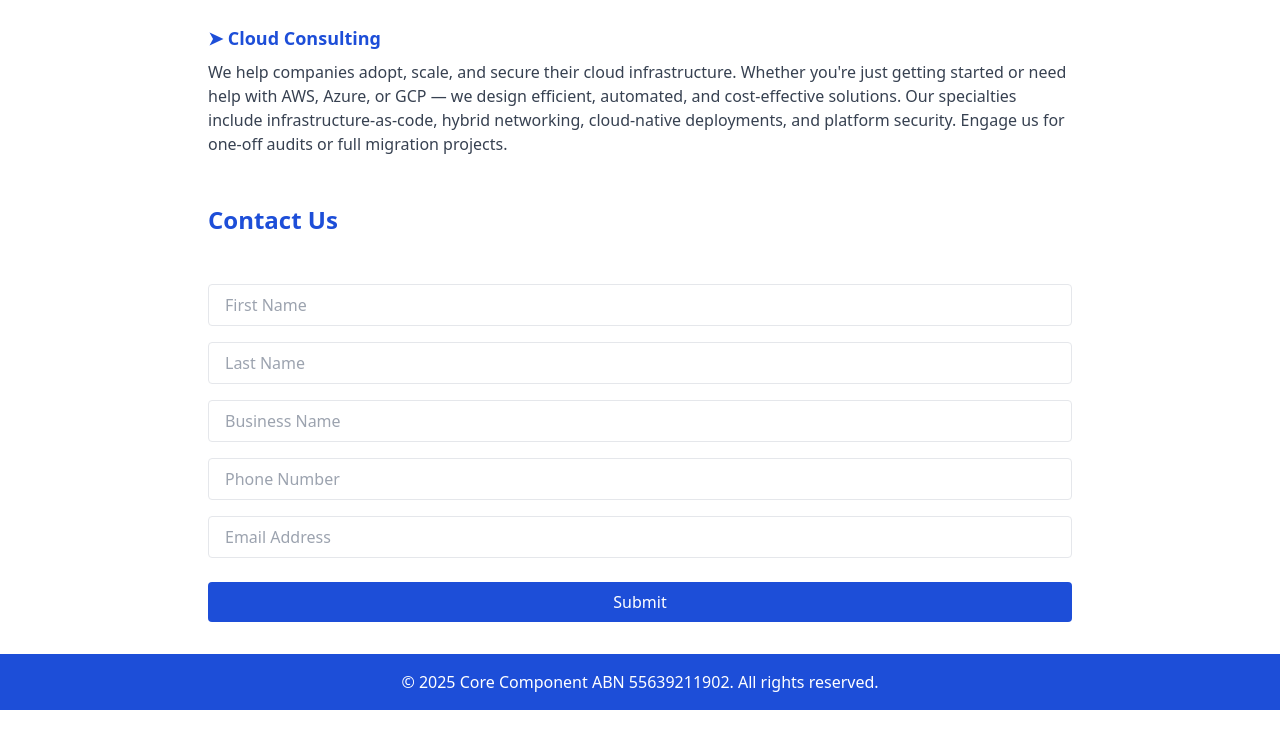
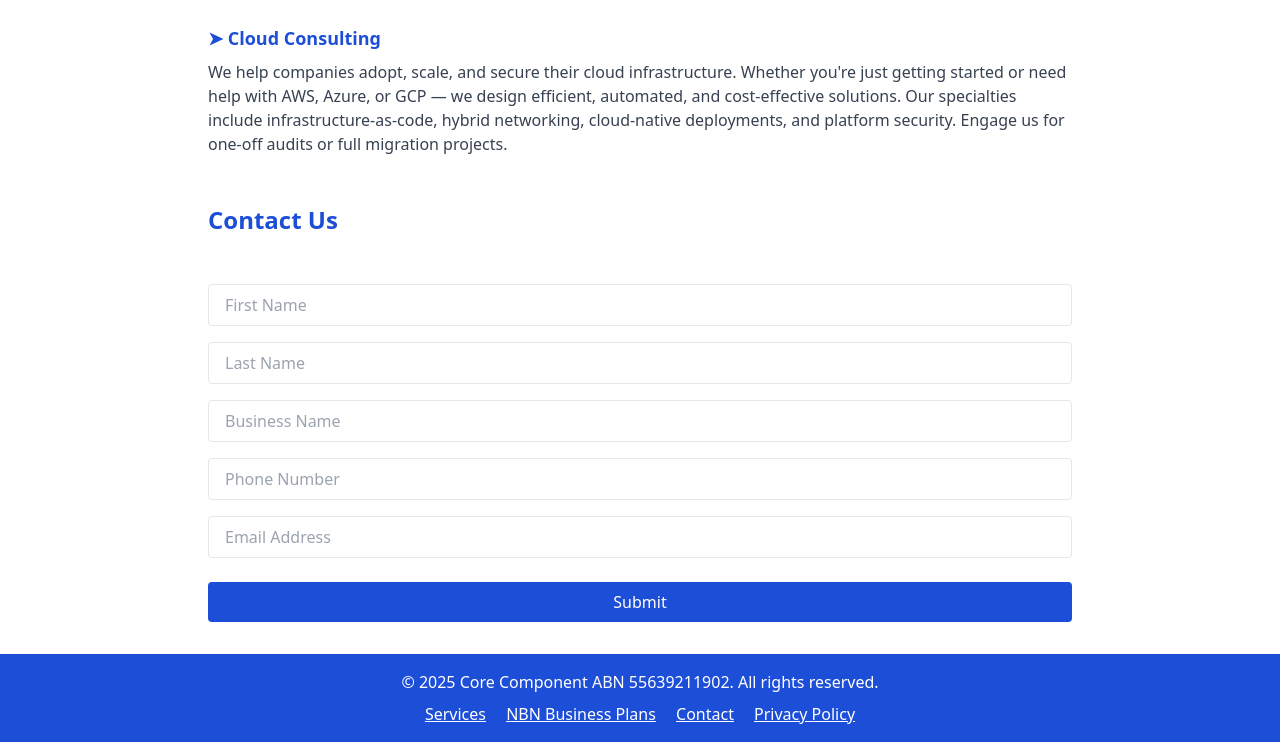
Before and after one commit to iamliamnorton/core-component, a plain HTML site: page index.html in a window 1280 px wide. Shown: the part 3476-4218 px from the top of the page. Before the commit the page ends 4186 px from the top, so only its background shows below. Drawn offline with nearby package versions, Linux system fonts and the light colour scheme.

Commit message:
add privacy policy and footer links

```diff
--- a/index.html
+++ b/index.html
@@ -253,8 +253,15 @@
 <!-- Inside your fetch success block -->
 
 
-  <footer class="bg-blue-700 dark:bg-blue-800 text-white text-center py-4">
+
+  <footer class="bg-blue-700 dark:bg-blue-800 text-white text-center py-4 space-y-2">
     <p>&copy; 2025 Core Component ABN 55639211902. All rights reserved.</p>
+    <nav class="space-x-4">
+      <a href="#services" class="underline hover:text-gray-200">Services</a>
+      <a href="#plans" class="underline hover:text-gray-200">NBN Business Plans</a>
+      <a href="#contact" class="underline hover:text-gray-200">Contact</a>
+      <a href="privacy.pdf" class="underline hover:text-gray-200">Privacy Policy</a>
+    </nav>
   </footer>
 
   <script>
```
Also changed, not shown: 1 other file.
